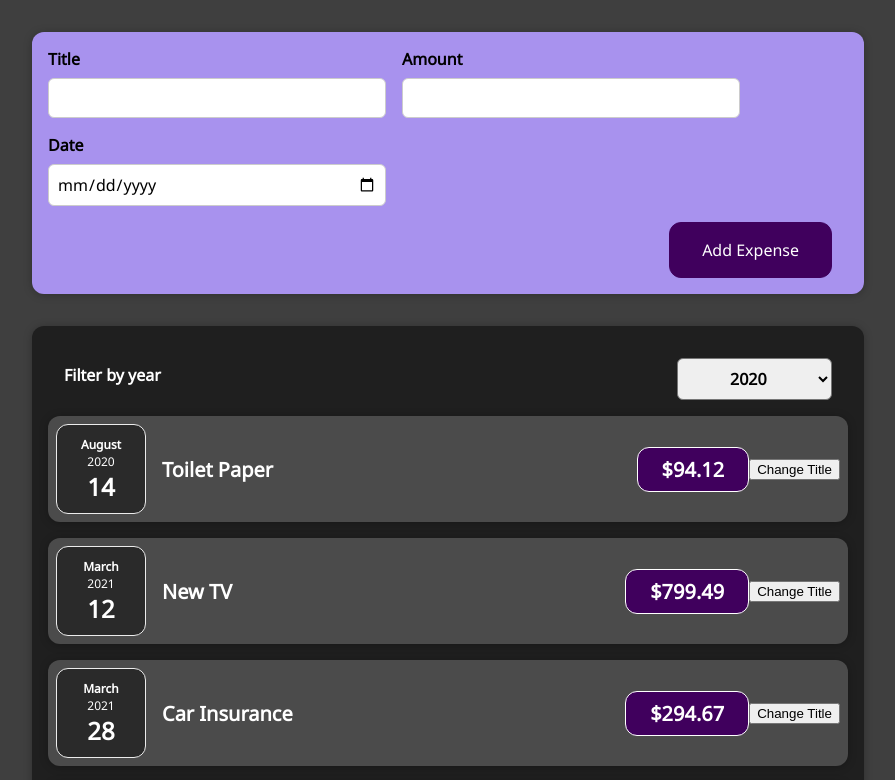
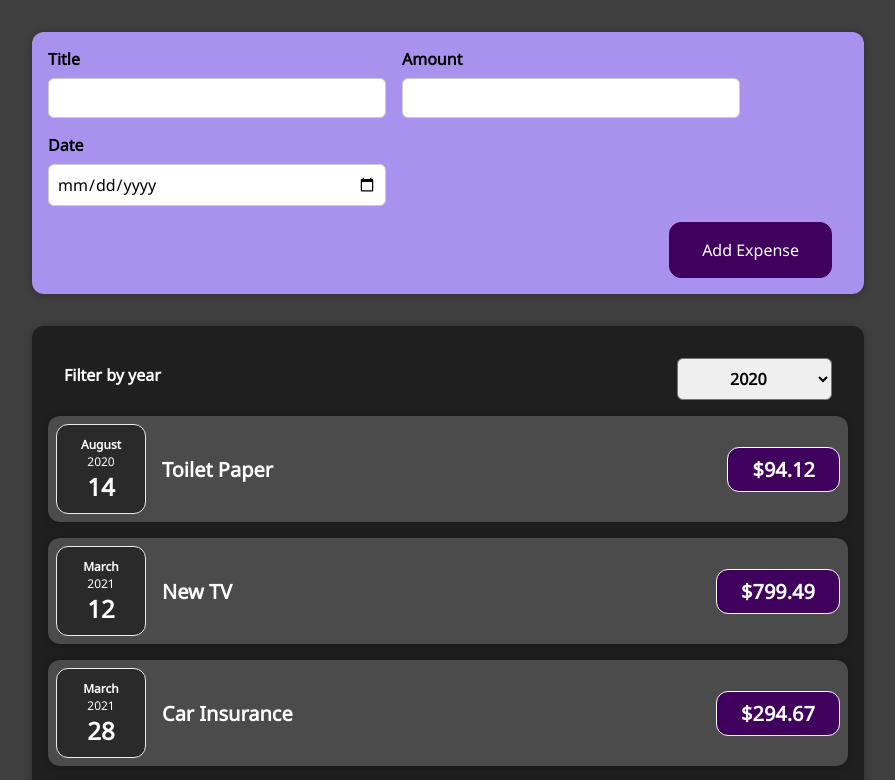
Before and after one commit to pqxglobal/expenses, a React (Create React App) app: page / in a window 1280 px wide. Shown: the top 780 px of the page, without its empty margins (192-1087 px from the left). Built offline with nearby package versions, Linux system fonts and the light colour scheme.

Commit message:
Stateless vs Stateful components Fixes #24

```diff
--- a/src/components/Expenses/ExpenseItem.js
+++ b/src/components/Expenses/ExpenseItem.js
@@ -1,25 +1,18 @@
-import React, { useState } from 'react';
+// Stateless or presentational or dumb component
+import React from 'react';
 
 import ExpenseDate from './ExpenseDate';
 import Card from '../UI/Card';
 import './ExpenseItem.css';
 
 const ExpenseItem = (props) => {
-  const [title, setTitle] = useState(props.title);
-
-  const clickHandler = () => {
-    setTitle('Updated!');
-    console.log(title);
-  };
-
   return (
     <Card className="expense-item">
       <ExpenseDate date={props.date} />
       <div className="expense-item__description">
-        <h2>{title}</h2>
+        <h2>{props.title}</h2>
         <div className="expense-item__price">${props.amount}</div>
       </div>
-      <button onClick={clickHandler}>Change Title</button>
     </Card>
   );
 };
```
